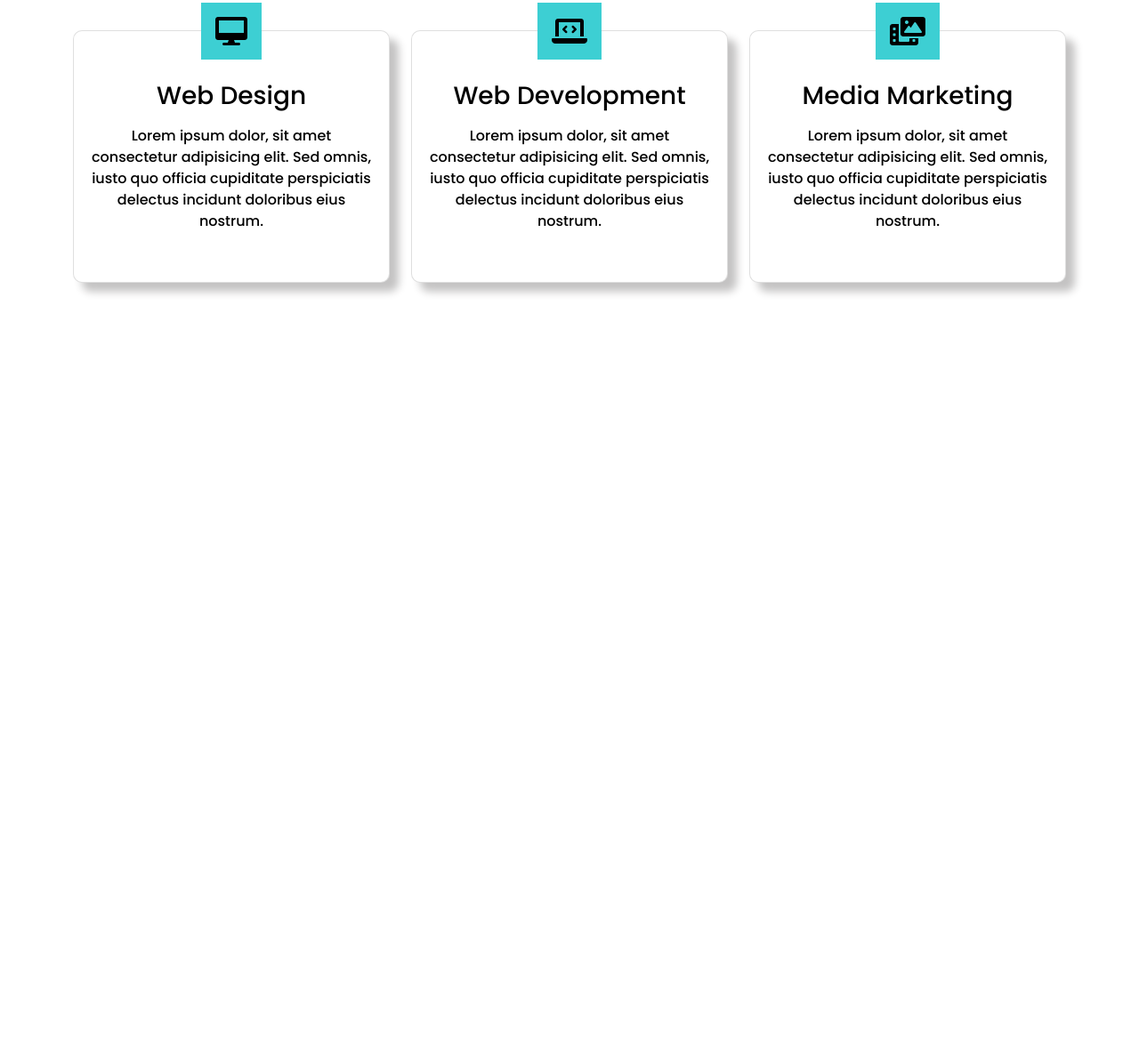
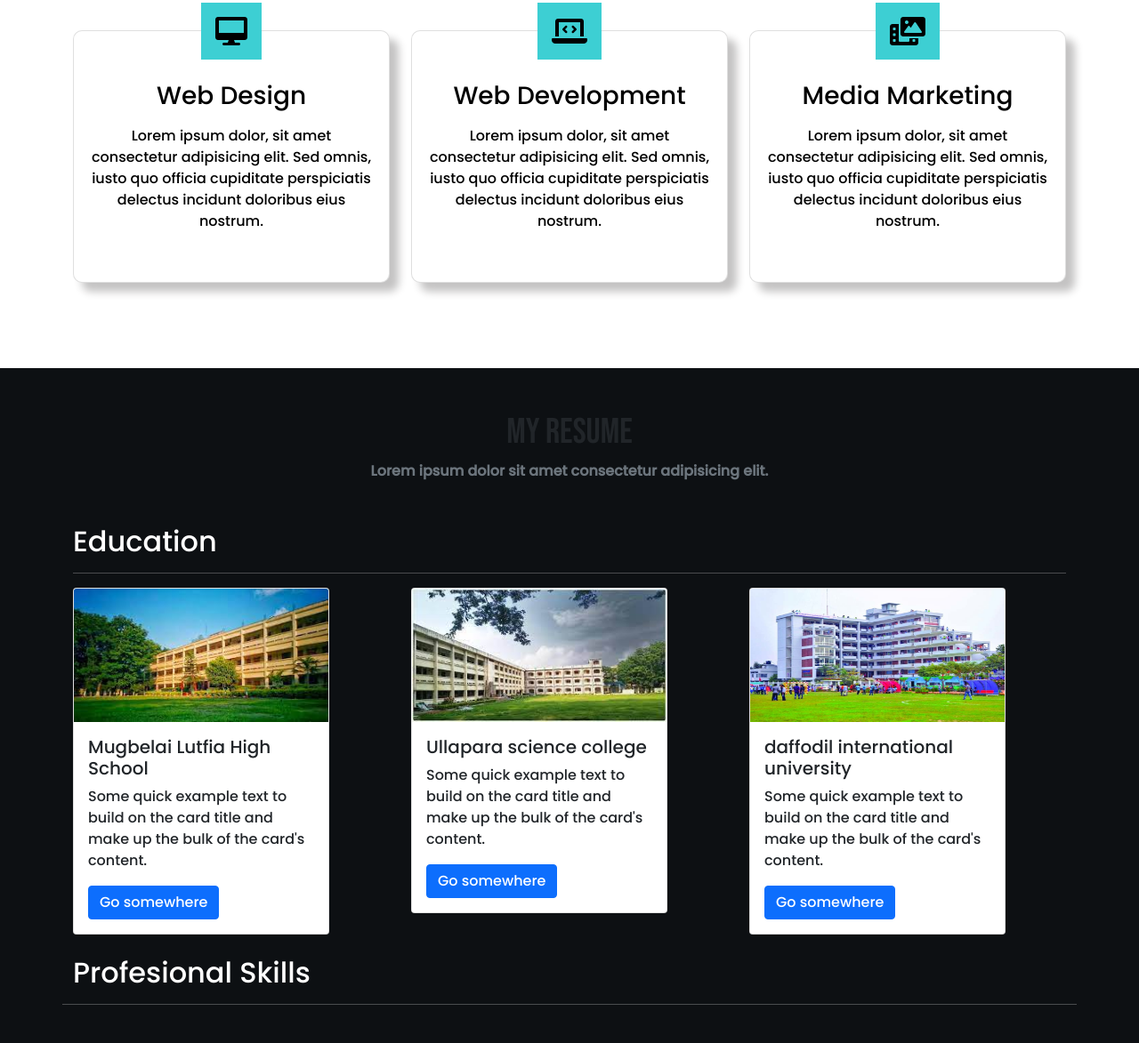
Before and after one commit to sayemhossain/shayemhossain, a plain HTML site: page index.html in a window 1280 px wide. Shown: the part 809-1982 px from the top of the page at 89% size. Before the commit the page ends 1223 px from the top, so only its background shows below. Drawn offline with nearby package versions, Linux system fonts and the light colour scheme; a web font is replaced by a local one.

Commit message:
new code

```diff
--- a/index.html
+++ b/index.html
@@ -86,12 +86,13 @@
         <section class="services py-5">
             <div class="container">
                 <div class="text-center fw-bold mb-5">
-                    <h1 class="section-heading" style="font-family: 'Bebas Neue', cursive;">My <span>Services</span></h1>
+                    <h1 class="section-heading" style="font-family: 'Bebas Neue', cursive;">My <span>Services</span>
+                    </h1>
                     <p class="text-secondary">Lorem ipsum dolor sit amet consectetur adipisicing elit.</p>
                 </div>
                 <div class="row pt-3">
                     <div class="col-lg-4 pb-5">
-                        <div class="card">
+                        <div class="card service-card">
                             <i class="fas fa-desktop"></i>
                             <h3>Web Design</h3>
                             <p>Lorem ipsum dolor, sit amet consectetur adipisicing elit. Sed omnis, iusto quo officia
@@ -100,7 +101,7 @@
                         </div>
                     </div>
                     <div class="col-lg-4 pb-5">
-                        <div class="card">
+                        <div class="card service-card">
                             <i class="fas fa-laptop-code"></i>
                             <h3>Web Development</h3>
                             <p>Lorem ipsum dolor, sit amet consectetur adipisicing elit. Sed omnis, iusto quo officia
@@ -109,7 +110,7 @@
                         </div>
                     </div>
                     <div class="col-lg-4">
-                        <div class="card">
+                        <div class="card service-card">
                             <i class="fas fa-photo-video"></i>
                             <h3>Media Marketing</h3>
                             <p>Lorem ipsum dolor, sit amet consectetur adipisicing elit. Sed omnis, iusto quo officia
@@ -122,8 +123,59 @@
         </section>
         <!-- services section end -->
         <!-- my resume section start -->
-        <section>
-
+        <section class="primary-color py-5">
+            <div class="container">
+                <div class="text-center fw-bold mb-5">
+                    <h1 class="section-heading" style="font-family: 'Bebas Neue', cursive;">My Resume
+                    </h1>
+                    <p class="text-secondary">Lorem ipsum dolor sit amet consectetur adipisicing elit.</p>
+                </div>
+                <div class="row">
+                    <div class="col-lg-12">
+                        <h2 class="text-white mb-3">Education</h2>
+                        <hr class="text-white">
+                        <div class="row">
+                            <div class="col-lg-4">
+                                <div class="card" style="width: 18rem;">
+                                    <img src="./img/school.jfif" class="card-img-top img-fluid edu-img" alt="...">
+                                    <div class="card-body">
+                                        <h5 class="card-title">Mugbelai Lutfia High School</h5>
+                                        <p class="card-text">Some quick example text to build on the card title and make
+                                            up the bulk of the card's content.</p>
+                                        <a href="#" class="btn btn-primary">Go somewhere</a>
+                                    </div>
+                                </div>
+                            </div>
+                            <div class="col-lg-4">
+                                <div class="card" style="width: 18rem;">
+                                    <img  src="./img/collage.jfif" class="card-img-top img-fluid edu-img" alt="...">
+                                    <div class="card-body">
+                                        <h5 class="card-title">Ullapara science college</h5>
+                                        <p class="card-text">Some quick example text to build on the card title and make
+                                            up the bulk of the card's content.</p>
+                                        <a href="#" class="btn btn-primary">Go somewhere</a>
+                                    </div>
+                                </div>
+                            </div>
+                            <div class="col-lg-4">
+                                <div class="card" style="width: 18rem;">
+                                    <img src="./img/varsity.jpg" class="card-img-top img-fluid edu-img" alt="...">
+                                    <div class="card-body">
+                                        <h5 class="card-title">daffodil international university</h5>
+                                        <p class="card-text">Some quick example text to build on the card title and make
+                                            up the bulk of the card's content.</p>
+                                        <a href="#" class="btn btn-primary">Go somewhere</a>
+                                    </div>
+                                </div>
+                            </div>
+                        </div>
+                    </div>
+                </div>
+                <div class="row py-4">
+                    <h2 class="text-white mb-3">Profesional Skills</h2>
+                    <hr class="text-white">
+                </div>
+            </div>
         </section>
 
     </main>
--- a/style.css
+++ b/style.css
@@ -39,7 +39,7 @@ body {
 }
 
 /* service section */
-.card {
+.service-card {
   background-color: white;
   color: black;
   padding: 2.5rem 1rem;
@@ -69,3 +69,8 @@ body {
 .services .card:hover p {
   color: #ffffff;
 }
+
+/* resume section */
+.edu-img {
+  height: 150px;
+}
```
Also changed, not shown: img/collage.jfif (added), img/school.jfif (added), img/varsity.jpg (added). Lines whose indentation alone changed are shown as unchanged.
